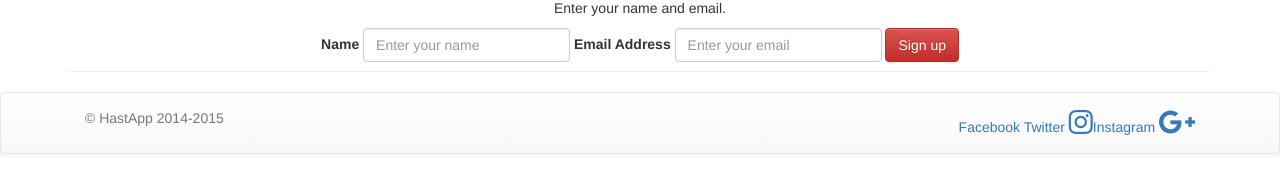
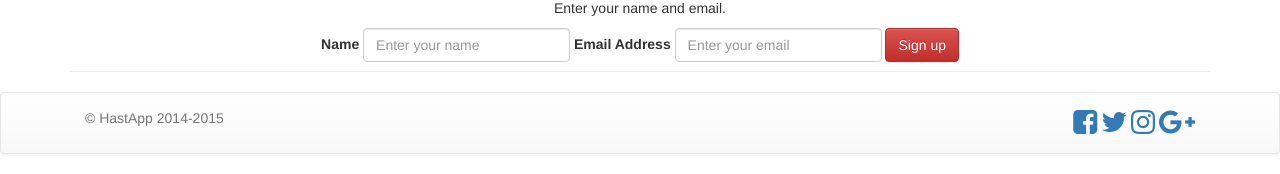
Before and after one commit to magikarpsz/hastwebsite, a PHP site: page / in a window 1280 px wide. Shown: the part 2082-2256 px from the top of the page. Run offline with PHP 8.4, Linux system fonts and the light colour scheme; data that the repository does not hold is empty; some libraries are stand-ins or nearby versions.

Commit message:
glythicon

```diff
--- a/index.php
+++ b/index.php
@@ -19,7 +19,7 @@
 
 				$sql = "INSERT INTO users (name, email) VALUES ('$name', '$email')";
 				if($conn->query($sql) === TRUE){
-					$result = '<div class="alert alert-success fade in"><a href="" class="close" data-dismiss="alert">&times;</a>Thanks for the submission!</div>';
+					$result = '<div class="alert alert-success fade in"><a href="" class="close" data-dismiss="alert">&times;</a>Thank you for signing up with us! We will keep you updated on the latest!</div>';
 				}
 				else{
 					$result = '<div class="alert alert-danger fade in"><a href="" class="close" data-dismiss="alert">&times;</a>There was an error with your submission!</div>';
@@ -216,9 +216,9 @@
 					<p>&copy; HastApp 2014-2015</p>
 				</div>
 				<div class="navbar-text pull-right heroku-footer-links">
-					<a class="heroku-footer-icon-facebook" href="https://www.facebook.com/pages/HAST-Lab/1816766945216043?fref=ts" target="_blank">Facebook</a>
-					<a class="heroku-footer-icon-twitter" href="https://twitter.com/HASTLab" target="_blank">Twitter</a>
-					<a class="heroku-footer-icon-instagram" href="#"><i class="fa fa-instagram fa-2x"></i>Instagram</a>
+					<a class="heroku-footer-icon-facebook" href="https://www.facebook.com/pages/HAST-Lab/1816766945216043?fref=ts" target="_blank"><i class="fa fa-facebook-square fa-2x"></i></a>
+					<a class="heroku-footer-icon-twitter" href="https://twitter.com/HASTLab" target="_blank"><i class="fa fa-twitter fa-2x"></i></a>
+					<a class="heroku-footer-icon-instagram" href="#"><i class="fa fa-instagram fa-2x"></i></a>
 					<a href="#"><i class="fa fa-google-plus fa-2x"></i></a>
 					<!-- <i class="fa fa-facebook-square fa-2x"></i>
 						<i class="fa fa-twitter fa-2x"></i>-->
```
